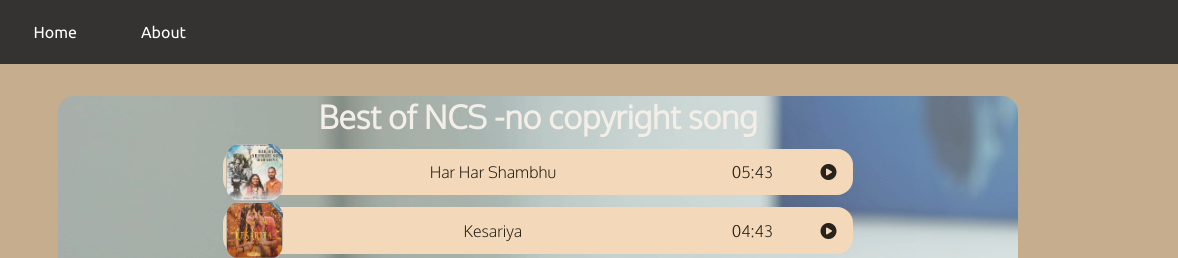
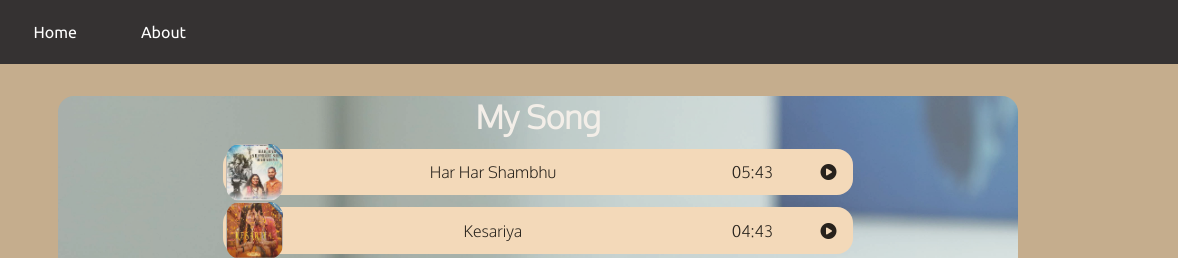
Before and after one commit to Durgesh2008/musicclone.github.io, a plain HTML site: page index.html in a window 1280 px wide. Shown: the top 258 px of the page, 102-1280 px from the left. Drawn offline with Linux system fonts and the light colour scheme.

Commit message:
Update index.html

```diff
--- a/index.html
+++ b/index.html
@@ -21,7 +21,7 @@
     </nav>
     <div class="container">
         <div class="songlist">
-            <h1>Best of NCS -no copyright song</h1>
+            <h1>My Song</h1>
            <div>
             <div class="songItem">
                 <img  alt="1">
```
